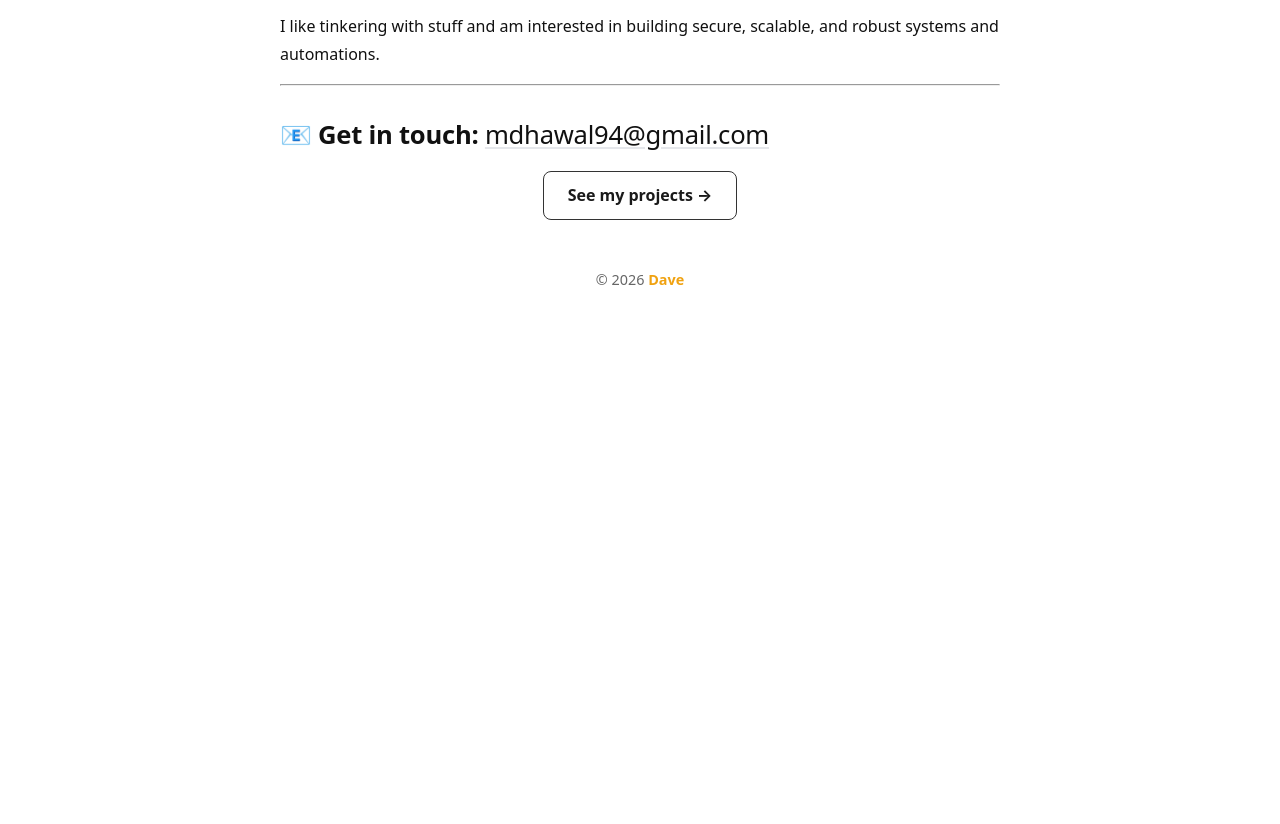
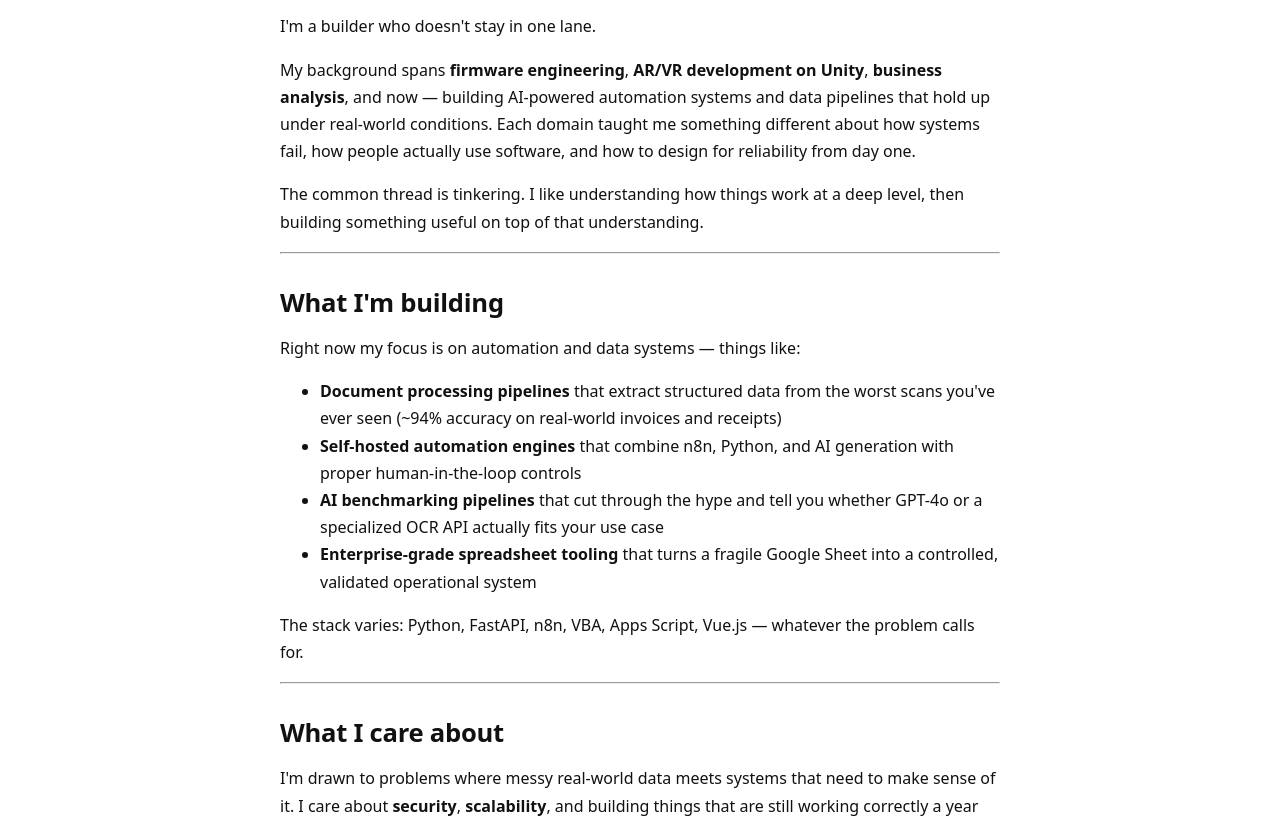
Before and after one commit to dave8172/dave8172-website, an Astro site in the folder frontend/: page /about in a window 1280 px wide. Shown: the part 128-952 px from the top of the page. Before the commit the page ends 800 px from the top, so only its background shows below. Built offline with nearby package versions, Linux system fonts and the light colour scheme; Astro itself is replaced by a stand-in of ours.

Commit message:
rewrite homepage and about page copy
Replace bland placeholder text with copy that reflects the actual
breadth of experience — firmware, AR/VR, and AI automation — and
references specific projects for credibility. Keeps the tone
professional, technical, and personal.

Co-Authored-By: Claude Sonnet 4.6 <noreply@anthropic.com>

```diff
--- a/frontend/src/pages/about.mdx
+++ b/frontend/src/pages/about.mdx
@@ -8,7 +8,30 @@ import RandomColor from '../components/RandomColor.astro';
 
 ## Hi, I'm <RandomColor>Dave</RandomColor> 👋
 
-I like tinkering with stuff and am interested in building secure, scalable, and robust systems and automations.
+I'm a builder who doesn't stay in one lane.
+
+My background spans **firmware engineering**, **AR/VR development on Unity**, **business analysis**, and now — building AI-powered automation systems and data pipelines that hold up under real-world conditions. Each domain taught me something different about how systems fail, how people actually use software, and how to design for reliability from day one.
+
+The common thread is tinkering. I like understanding how things work at a deep level, then building something useful on top of that understanding.
+
+---
+
+## What I'm building
+
+Right now my focus is on automation and data systems — things like:
+
+- **Document processing pipelines** that extract structured data from the worst scans you've ever seen (~94% accuracy on real-world invoices and receipts)
+- **Self-hosted automation engines** that combine n8n, Python, and AI generation with proper human-in-the-loop controls
+- **AI benchmarking pipelines** that cut through the hype and tell you whether GPT-4o or a specialized OCR API actually fits your use case
+- **Enterprise-grade spreadsheet tooling** that turns a fragile Google Sheet into a controlled, validated operational system
+
+The stack varies: Python, FastAPI, n8n, VBA, Apps Script, Vue.js — whatever the problem calls for.
+
+---
+
+## What I care about
+
+I'm drawn to problems where messy real-world data meets systems that need to make sense of it. I care about **security**, **scalability**, and building things that are still working correctly a year later — not just things that demo well.
 
 ---
 
--- a/frontend/src/pages/index.astro
+++ b/frontend/src/pages/index.astro
@@ -15,8 +15,11 @@ const featured = projects
 <BaseLayout title="Dave">
   <section>
     <h1>
-      I like <RandomColor>tinkering</RandomColor> with stuff and building secure, scalable, and robust <RandomColor>systems</RandomColor> and automations.
+      From <RandomColor>firmware</RandomColor> to AR/VR to <RandomColor>AI automation</RandomColor> — I build systems that are secure, scalable, and built to last.
     </h1>
+    <p>
+      I tinker across domains. Right now that means document processing pipelines, self-hosted automation engines, and AI data systems — in Python, FastAPI, n8n, and whatever else the problem calls for.
+    </p>
   </section>
 
   <section class="projects-section">
```
